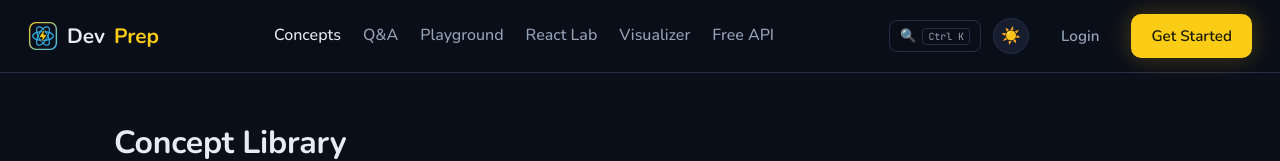
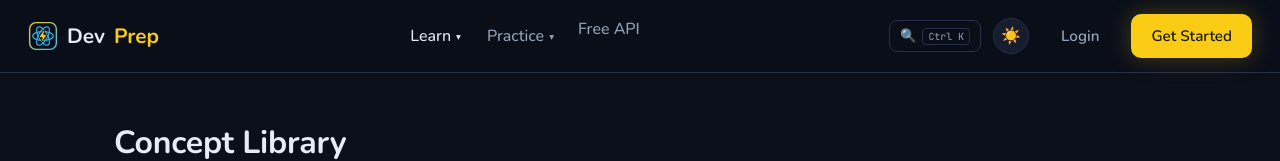
Before and after one commit to Yasowant/prepjs-client, a React (Vite) app: page /concepts in a window 1280 px wide. Shown: the top 161 px of the page. Built offline with nearby package versions, Linux system fonts and the light colour scheme; no server answers.

Commit message:
updated code

```diff
--- a/src/components/Navbar.jsx
+++ b/src/components/Navbar.jsx
@@ -1,8 +1,21 @@
 import { useState } from "react";
-import { Link, NavLink, useNavigate } from "react-router-dom";
+import { Link, NavLink, useLocation, useNavigate } from "react-router-dom";
 import { useAuth } from "../context/AuthContext.jsx";
 import Logo from "./Logo.jsx";
 import ThemeToggle from "./ThemeToggle.jsx";
+
+function Dropdown({ label, paths, children }) {
+  const location = useLocation();
+  const active = paths.some((p) => location.pathname.startsWith(p));
+  return (
+    <div className={`nav-drop ${active ? "active" : ""}`}>
+      <button className="nav-drop-btn" type="button">
+        {label} <span className="nav-caret">▾</span>
+      </button>
+      <div className="nav-drop-menu">{children}</div>
+    </div>
+  );
+}
 
 export default function Navbar() {
   const { user, logout } = useAuth();
@@ -11,29 +24,29 @@ export default function Navbar() {
 
   const close = () => setMenuOpen(false);
 
-  const links = (
-    <>
-      <NavLink to="/concepts" onClick={close}>Concepts</NavLink>
-      <NavLink to="/questions" onClick={close}>Q&A</NavLink>
-      <NavLink to="/playground" onClick={close}>Playground</NavLink>
-      <NavLink to="/react-lab" onClick={close}>React Lab</NavLink>
-      <NavLink to="/visualizer" onClick={close}>Visualizer</NavLink>
-      <NavLink to="/api" onClick={close}>Free API</NavLink>
-      {user && <NavLink to="/interview" onClick={close}>Interview</NavLink>}
-      {user && <NavLink to="/quiz" onClick={close}>Quiz</NavLink>}
-      {user && <NavLink to="/chat" onClick={close}>AI Coach</NavLink>}
-      {user && <NavLink to="/dashboard" onClick={close}>Dashboard</NavLink>}
-    </>
-  );
-
   return (
     <nav className="navbar">
       <Link to="/" className="brand" onClick={close}>
         <Logo size={30} /> Dev<span className="brand-accent">Prep</span>
       </Link>
 
-      {/* desktop links */}
-      <div className="nav-links">{links}</div>
+      {/* desktop links — grouped */}
+      <div className="nav-links">
+        <Dropdown label="Learn" paths={["/concepts", "/questions", "/quiz"]}>
+          <NavLink to="/concepts">📚 Concepts</NavLink>
+          <NavLink to="/questions">❓ Interview Q&A</NavLink>
+          {user && <NavLink to="/quiz">📝 Quiz</NavLink>}
+        </Dropdown>
+        <Dropdown label="Practice" paths={["/playground", "/react-lab", "/visualizer", "/interview"]}>
+          <NavLink to="/playground">💻 Playground</NavLink>
+          <NavLink to="/react-lab">⚛️ React Lab</NavLink>
+          <NavLink to="/visualizer">⏳ Visualizer</NavLink>
+          {user && <NavLink to="/interview">🎤 Mock Interview</NavLink>}
+        </Dropdown>
+        <NavLink to="/api">Free API</NavLink>
+        {user && <NavLink to="/chat">AI Coach</NavLink>}
+        {user && <NavLink to="/dashboard">Dashboard</NavLink>}
+      </div>
 
       <div className="nav-auth">
         <button
@@ -75,13 +88,25 @@ export default function Navbar() {
         </button>
       </div>
 
-      {/* mobile slide-down menu */}
+      {/* mobile slide-down menu — flat list */}
       {menuOpen && (
         <div className="nav-mobile">
-          {links}
+          <span className="nav-mobile-group">Learn</span>
+          <NavLink to="/concepts" onClick={close}>📚 Concepts</NavLink>
+          <NavLink to="/questions" onClick={close}>❓ Interview Q&A</NavLink>
+          {user && <NavLink to="/quiz" onClick={close}>📝 Quiz</NavLink>}
+          <span className="nav-mobile-group">Practice</span>
+          <NavLink to="/playground" onClick={close}>💻 Playground</NavLink>
+          <NavLink to="/react-lab" onClick={close}>⚛️ React Lab</NavLink>
+          <NavLink to="/visualizer" onClick={close}>⏳ Visualizer</NavLink>
+          {user && <NavLink to="/interview" onClick={close}>🎤 Mock Interview</NavLink>}
+          <span className="nav-mobile-group">More</span>
+          <NavLink to="/api" onClick={close}>🔌 Free API</NavLink>
+          {user && <NavLink to="/chat" onClick={close}>🤖 AI Coach</NavLink>}
+          {user && <NavLink to="/dashboard" onClick={close}>📊 Dashboard</NavLink>}
           {user ? (
             <>
-              <NavLink to="/profile" onClick={close}>Profile</NavLink>
+              <NavLink to="/profile" onClick={close}>👤 Profile</NavLink>
               <button className="btn btn-outline" onClick={() => { logout(); close(); navigate("/"); }}>
                 Logout
               </button>
--- a/src/styles.css
+++ b/src/styles.css
@@ -2256,6 +2256,41 @@ a.api-path:hover { color: var(--accent); text-decoration: underline; }
 }
 @media (max-width: 720px) { .iv-topic-grid { grid-template-columns: 1fr; } }
 
+/* ---------- NAVBAR DROPDOWNS ---------- */
+.nav-drop { position: relative; }
+.nav-drop-btn {
+  background: transparent; border: none; cursor: pointer; font-family: inherit;
+  color: var(--text-dim); font-weight: 500; font-size: 1rem; padding: 8px 2px;
+  display: flex; align-items: center; gap: 5px;
+}
+.nav-drop:hover .nav-drop-btn, .nav-drop.active .nav-drop-btn { color: var(--text); }
+.nav-caret { font-size: 0.6rem; transition: transform 0.15s; }
+.nav-drop:hover .nav-caret { transform: rotate(180deg); }
+.nav-drop-menu {
+  visibility: hidden; opacity: 0; transform: translateY(6px);
+  transition: opacity 0.14s ease, transform 0.14s ease, visibility 0.14s;
+  position: absolute; top: 100%; left: -10px; z-index: 80;
+  min-width: 205px; padding: 8px;
+  background: var(--card, #101828); border: 1px solid var(--border);
+  border-radius: 12px; box-shadow: 0 18px 40px rgba(0, 0, 0, 0.4);
+  display: flex; flex-direction: column; gap: 2px;
+}
+:root[data-theme="light"] .nav-drop-menu { background: #fff; }
+.nav-drop:hover .nav-drop-menu, .nav-drop:focus-within .nav-drop-menu {
+  visibility: visible; opacity: 1; transform: translateY(0);
+}
+.nav-drop-menu a {
+  color: var(--text-dim); font-weight: 500; font-size: 0.92rem;
+  padding: 9px 12px; border-radius: 8px; white-space: nowrap;
+}
+.nav-drop-menu a:hover { color: var(--text); background: rgba(56, 189, 248, 0.08); }
+.nav-drop-menu a.active { color: var(--text); background: rgba(56, 189, 248, 0.1); }
+
+.nav-mobile-group {
+  font-size: 0.66rem; font-weight: 700; letter-spacing: 1.2px; text-transform: uppercase;
+  color: var(--text-dim); margin: 10px 8px 2px;
+}
+
 /* ---------- NAVBAR EXTRAS (search btn, burger, mobile menu) ---------- */
 .nav-search-btn {
   display: flex; align-items: center; gap: 6px;
```
